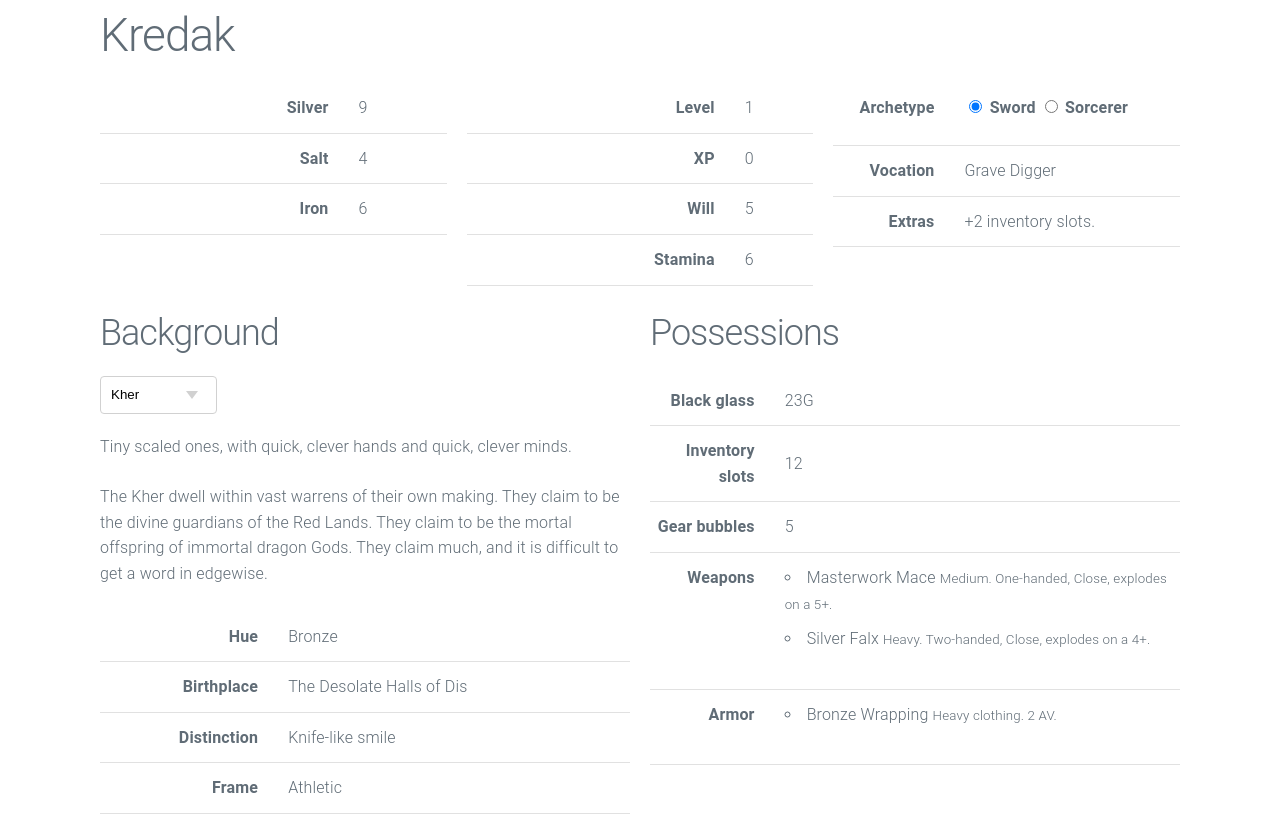
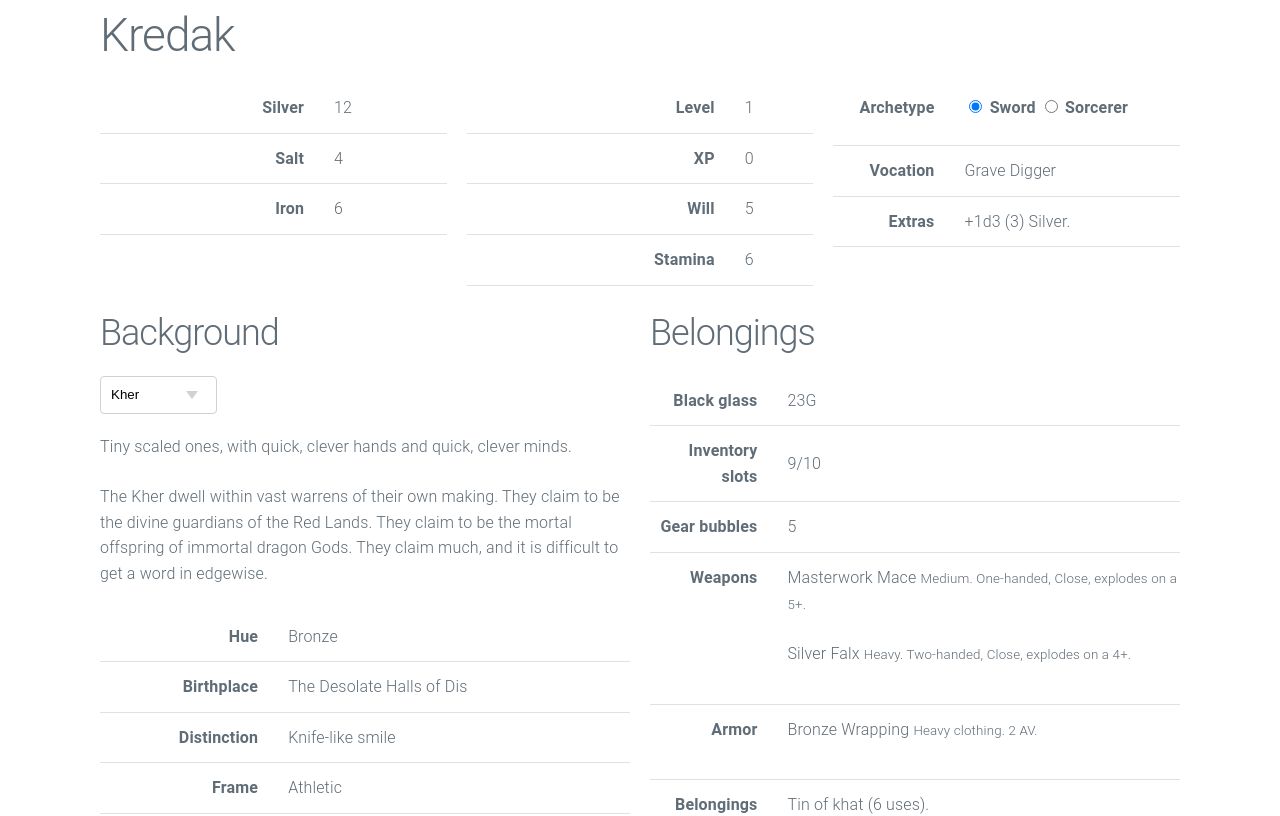
Before and after one commit to robfletcher/million-million-travelers, a Svelte app: page / in a window 1280 px wide. Shown: the top 816 px of the page. Built offline with nearby package versions, Linux system fonts and the light colour scheme.

Commit message:
belongings & used inventory slots

```diff
--- a/src/App.svelte
+++ b/src/App.svelte
@@ -81,30 +81,35 @@
 		</section>
 
 		<section class="column">
-			<h2>Possessions</h2>
+			<h2>Belongings</h2>
 			 <table>
-				<tr><th>Black glass</th>
-				<td>{traveler.blackGlass}G</td></tr>
-				<tr><th>Inventory slots</th>
-				<td>{traveler.inventory.slots}</td></tr>
-				<tr><th>Gear bubbles</th>
-				<td>{traveler.inventory.gearBubbles}</td></tr>
-				<tr><th>Weapons</th>
-				<td>
-					<ul>
+				<tr><th>Black glass</th><td>{traveler.blackGlass}G</td></tr>
+				<tr><th>Inventory slots</th><td>{traveler.usedSlots()}/{traveler.inventory.slots}</td></tr>
+				<tr><th>Gear bubbles</th><td>{traveler.inventory.gearBubbles}</td></tr>
+				<tr>
+					<th>Weapons</th>
+					<td>
 						{#each traveler.inventory.weapons as { description, type } }
-							<li>{description} <small>{type}</small></li>
+							<p>{description} <small>{type}</small></p>
 						{/each}
-					</ul>
-				</td></tr>
-				<tr><th>Armor</th>
-				<td>
-					<ul>
+					</td>
+				</tr>
+				<tr>
+					<th>Armor</th>
+					<td>
 						{#each traveler.inventory.armor as { description, type } }
-							<li>{description} <small>{type}</small></li>
+							<p>{description} <small>{type}</small></p>
 						{/each}
-					</ul>
-				</td></tr>
+					</td>
+				</tr>
+				<tr>
+					<th>Belongings</th>
+					<td>
+						{#each traveler.inventory.belongings as { description } }
+							<p>{description}</p>
+						{/each}
+					</td>
+				</tr>
 			 </table>
 		</section>
 	</div>
--- /dev/null
+++ b/src/armor.js
@@ -0,0 +1,137 @@
+import { tableD20 } from './dice.js';
+
+const armor = {
+  aspects: ['Ancestral', 'Studded', 'Nomad', 'Spiked', 'Bronze', 'Fur-lined', 'Copper', 'Silk-lined', 'Brass', 'Tarnished', 'Ancient', 'Fungal', 'Ceremonial', 'Gaudy', 'Corroded', 'Ornate', 'Ritual', 'Stone', 'Masterwork', 'Alien'],
+  types: [
+    {
+      form: 'War-shirt',
+      type: 'Heavy clothing. 2 AV.',
+      av: 2,
+      slots: 1
+    },
+    {
+      form: 'Loincloth',
+      type: 'Heavy clothing. 2 AV.',
+      av: 2,
+      slots: 1
+    },
+    {
+      form: 'Veil',
+      type: 'Heavy clothing. 2 AV.',
+      av: 2,
+      slots: 1
+    },
+    {
+      form: 'Wrapping',
+      type: 'Heavy clothing. 2 AV.',
+      av: 2,
+      slots: 1
+    },
+    {
+      form: 'Cape',
+      type: 'Heavy clothing. 2 AV.',
+      av: 2,
+      slots: 1
+    },
+    {
+      form: 'Tunic',
+      type: 'Light armor. 4 AV.',
+      av: 4,
+      slots: 2
+    },
+    {
+      form: 'Half-scale',
+      type: 'Light armor. 4 AV.',
+      av: 4,
+      slots: 2
+    },
+    {
+      form: 'Jazerant',
+      type: 'Light armor. 4 AV.',
+      av: 4,
+      slots: 2
+    },
+    {
+      form: 'Half-chain',
+      type: 'Light armor. 4 AV.',
+      av: 4,
+      slots: 2
+    },
+    {
+      form: 'Robes',
+      type: 'Light armor. 4 AV.',
+      av: 4,
+      slots: 2
+    },
+    {
+      form: 'Lamellar',
+      type: 'Heavy armor. 6 AV.',
+      av: 6,
+      slots: 3
+    },
+    {
+      form: 'Coat of scales',
+      type: 'Heavy armor. 6 AV.',
+      av: 6,
+      slots: 3
+    },
+    {
+      form: 'Cuirass',
+      type: 'Heavy armor. 6 AV.',
+      av: 6,
+      slots: 3
+    },
+    {
+      form: 'Linothorax',
+      type: 'Heavy armor. 6 AV.',
+      av: 6,
+      slots: 3
+    },
+    {
+      form: 'Panoply',
+      type: 'Heavy armor. 6 AV.',
+      av: 6,
+      slots: 3
+    },
+    {
+      form: 'Blocker',
+      type: 'Shield. +1 AV.',
+      av: 1,
+      slots: 1
+    },
+    {
+      form: 'Parma',
+      type: 'Shield. +1 AV.',
+      av: 1,
+      slots: 1
+    },
+    {
+      form: 'Roundshield',
+      type: 'Shield. +1 AV.',
+      av: 1,
+      slots: 1
+    },
+    {
+      form: 'Tower',
+      type: 'Shield. +1 AV.',
+      av: 1,
+      slots: 1
+    },
+    {
+      form: 'Aspis',
+      type: 'Shield. +1 AV.',
+      av: 1,
+      slots: 1
+    },
+  ]
+};
+
+export const randomArmor = () => {
+  const a = tableD20(armor.types);
+  return {
+    description: tableD20(armor.aspects) + ' ' + a.form,
+    type: a.type,
+    av: a.av,
+    slots: a.slots
+  };
+};
--- /dev/null
+++ b/src/belongings.js
@@ -0,0 +1,162 @@
+import { tableD66 } from './dice.js';
+
+const belongings = [
+  [
+    {
+      description: 'Jug of honeyed wine.',
+      slots: 1
+    },
+    {
+      description: 'Stygian lotus.',
+      slots: 1
+    },
+    {
+      description: 'Hempen rope (120’).',
+      slots: 1
+    },
+    {
+      description: 'Blasphemous scroll.',
+      slots: 1
+    },
+    {
+      description: 'Blackened bronze cooking-pot.',
+      slots: 1
+    },
+    {
+      description: 'Bronze file.',
+      slots: 1
+    }
+  ],
+  [
+    {
+      description: 'Ashwood torch (3).',
+      slots: 1
+    },
+    {
+      description: 'Trained corvid.',
+      slots: 1
+    },
+    {
+      description: 'Grease (3 uses).',
+      slots: 1
+    },
+    {
+      description: 'Small, vicious dog.',
+      slots: 1
+    },
+    {
+      description: 'Pack donkey (pack animal)',
+      slots: 0
+    },
+    {
+      description: 'Jar of fireflies (2d6).',
+      slots: 1
+    }
+  ],
+  [
+    {
+      description: 'Linen tent, for 1 person.',
+      slots: 1
+    },
+    {
+      description: 'Silver nails (d6).',
+      slots: 1
+    },
+    {
+      description: 'Small votive candles (6).',
+      slots: 1
+    },
+    {
+      description: 'Vial of troll blood (1 use).',
+      slots: 1
+    },
+    {
+      description: 'White chalk (6 uses).',
+      slots: 1
+    },
+    {
+      description: 'Necklace of ears.',
+      slots: 1
+    }
+  ],
+  [
+    {
+      description: 'Tin shovel.',
+      slots: 1
+    },
+    {
+      description: '‘Trained’ monkeys (d6).',
+      slots: 1
+    },
+    {
+      description: 'Soap (6 uses).',
+      slots: 1
+    },
+    {
+      description: 'Spool of yarn (24’).',
+      slots: 1
+    },
+    {
+      description: 'Cloak of unspecified leather.',
+      slots: 1
+    },
+    {
+      description: 'Tin of khat (6 uses).',
+      slots: 1
+    }
+  ],
+  [
+    {
+      description: 'Sickly horse (pack animal)',
+      slots: 0
+    },
+    {
+      description: 'Magnesium strip.',
+      slots: 1
+    },
+    {
+      description: 'Polished brass mirror.',
+      slots: 1
+    },
+    {
+      description: 'Cage of rats (d6).',
+      slots: 1
+    },
+    {
+      description: 'Thick furs, brilliant orange.',
+      slots: 1
+    },
+    {
+      description: 'Ancestor’s ashes.',
+      slots: 1
+    }
+  ],
+  [
+    {
+      description: 'Bronze chain (12’).',
+      slots: 1
+    },
+    {
+      description: 'Numbing herbs (6 uses).',
+      slots: 1
+    },
+    {
+      description: 'Pot of tar (3 uses).',
+      slots: 1
+    },
+    {
+      description: 'Porcelain death-mask.',
+      slots: 1
+    },
+    {
+      description: 'Fishing net, twine.',
+      slots: 1
+    },
+    {
+      description: 'Mummified paw.',
+      slots: 1
+    }
+  ]
+];
+
+export const randomItem = () => tableD66(belongings);
--- a/src/traveler.js
+++ b/src/traveler.js
@@ -1,7 +1,9 @@
 import { roll1d3, roll3d6, roll3d6dropLowest, table1D6, table2D6, tableD20, tableD66 } from './dice.js';
 import { backgrounds } from './backgrounds.js';
 import { vocations } from './vocations.js';
-import { randomArmor, randomWeapon } from './weapons.js';
+import { randomArmor } from './armor.js';
+import { randomWeapon } from './weapons.js';
+import { randomItem } from './belongings.js';
 
 export class Traveler {
   constructor() {
@@ -24,7 +26,8 @@
       slots: 10,
       gearBubbles: 5,
       weapons: [],
-      armor: []
+      armor: [],
+      belongings: [randomItem(), randomItem(), randomItem()]
     };
     this.extra = table1D6(this.#extras)();
   };
@@ -79,5 +82,11 @@
       this.description.push({ title: table.title, value: table2D6(table.table) });
     });
     this.description = this.description;
+  };
+
+  usedSlots = () => {
+    const mapper = (it) => it.slots
+    const reducer = (a, b) => a + b;
+    return this.inventory.weapons.map(mapper).reduce(reducer) + this.inventory.armor.map(mapper).reduce(reducer) + this.inventory.belongings.map(mapper).reduce(reducer);
   }
 }
--- a/src/weapons.js
+++ b/src/weapons.js
@@ -1,173 +1,107 @@
-import { tableD20, tableD66 } from './dice.js';
+import { tableD20 } from './dice.js';
 
 const weapons = {
   aspects: ['Ritual', 'Nomad', 'Parasitic', 'Masterwork', 'Crude', 'Venomous', 'Copper', 'Meteoric', 'Obsidian', 'Silver', 'Brass', 'Fungal', 'Vorpal', 'Clockwork', 'Ancient', 'Corroded', 'Alien', 'Stone', 'Bronze', 'Ceremonial'],
   types: [
     {
       form: 'Knife',
-      type: 'Small, One-handed, Close, explodes on a 6.'
+      type: 'Small, One-handed, Close, explodes on a 6.',
+      slots: 1
     },
     {
       form: 'Punch-dagger',
-      type: 'Small, One-handed, Close, explodes on a 6.'
+      type: 'Small, One-handed, Close, explodes on a 6.',
+      slots: 1
     },
     {
       form: 'Cudgel',
-      type: 'Small, One-handed, Close, explodes on a 6.'
+      type: 'Small, One-handed, Close, explodes on a 6.',
+      slots: 1
     },
     {
       form: 'Kris',
-      type: 'Small, One-handed, Close, explodes on a 6.'
+      type: 'Small, One-handed, Close, explodes on a 6.',
+      slots: 1
     },
     {
       form: 'Sling',
-      type: 'Small ranged, One-handed, Near, explodes on a 6.'
+      type: 'Small ranged, One-handed, Near, explodes on a 6.',
+      slots: 1
     },
     {
       form: 'Javelin',
-      type: 'Small ranged, One-handed, Near, explodes on a 6.'
+      type: 'Small ranged, One-handed, Near, explodes on a 6.',
+      slots: 1
     },
     {
       form: 'Bow',
-      type: 'Small ranged, One-handed, Near, explodes on a 6.'
+      type: 'Small ranged, One-handed, Near, explodes on a 6.',
+      slots: 1
     },
     {
       form: 'Khopesh',
-      type: 'Medium. One-handed, Close, explodes on a 5+.'
+      type: 'Medium. One-handed, Close, explodes on a 5+.',
+      slots: 2
     },
     {
       form: 'Duckbill ax',
-      type: 'Medium. One-handed, Close, explodes on a 5+.'
+      type: 'Medium. One-handed, Close, explodes on a 5+.',
+      slots: 2
     },
     {
       form: 'Mace',
-      type: 'Medium. One-handed, Close, explodes on a 5+.'
+      type: 'Medium. One-handed, Close, explodes on a 5+.',
+      slots: 2
     },
     {
       form: 'Battleax',
-      type: 'Heavy. Two-handed, Close, explodes on a 4+.'
+      type: 'Heavy. Two-handed, Close, explodes on a 4+.',
+      slots: 3
     },
     {
       form: 'Spear',
-      type: 'Heavy. Two-handed, Close, explodes on a 4+.'
+      type: 'Heavy. Two-handed, Close, explodes on a 4+.',
+      slots: 3
     },
     {
       form: 'Falx',
-      type: 'Heavy. Two-handed, Close, explodes on a 4+.'
+      type: 'Heavy. Two-handed, Close, explodes on a 4+.',
+      slots: 3
     },
     {
       form: 'Heavy crossbow',
-      type: 'Heavy ranged. Two-handed, Far, explodes on a 5+.'
+      type: 'Heavy ranged. Two-handed, Far, explodes on a 5+.',
+      slots: 3
     },
     {
       form: 'Siege bow',
-      type: 'Heavy ranged. Two-handed, Far, explodes on a 5+.'
+      type: 'Heavy ranged. Two-handed, Far, explodes on a 5+.',
+      slots: 3
     },
     {
       form: 'Horse bow',
-      type: 'Heavy ranged. Two-handed, Far, explodes on a 5+.'
+      type: 'Heavy ranged. Two-handed, Far, explodes on a 5+.',
+      slots: 3
     },
     {
       form: 'Handlock',
-      type: 'Light firearm. One-handed, Near, Firearm, explodes on a 4+.'
+      type: 'Light firearm. One-handed, Near, Firearm, explodes on a 4+.',
+      slots: 1
     },
     {
       form: 'Hand cannon',
-      type: 'Light firearm. One-handed, Near, Firearm, explodes on a 4+.'
+      type: 'Light firearm. One-handed, Near, Firearm, explodes on a 4+.',
+      slots: 1
     },
     {
       form: 'Matchlock',
-      type: 'Heavy firearm. Two-handed, Far, Firearm, explodes on a 3+.'
+      type: 'Heavy firearm. Two-handed, Far, Firearm, explodes on a 3+.',
+      slots: 3
     },
     {
       form: 'Hand-rocket',
-      type: 'Heavy firearm. Two-handed, Far, Firearm, explodes on a 3+.'
-    },
-  ]
-};
-
-const armor = {
-  aspects: ['Ancestral', 'Studded', 'Nomad', 'Spiked', 'Bronze', 'Fur-lined', 'Copper', 'Silk-lined', 'Brass', 'Tarnished', 'Ancient', 'Fungal', 'Ceremonial', 'Gaudy', 'Corroded', 'Ornate', 'Ritual', 'Stone', 'Masterwork', 'Alien'],
-  types: [
-    {
-      form: 'War-shirt',
-      type: 'Heavy clothing. 2 AV.'
-    },
-    {
-      form: 'Loincloth',
-      type: 'Heavy clothing. 2 AV.'
-    },
-    {
-      form: 'Veil',
-      type: 'Heavy clothing. 2 AV.'
-    },
-    {
-      form: 'Wrapping',
-      type: 'Heavy clothing. 2 AV.'
-    },
-    {
-      form: 'Cape',
-      type: 'Heavy clothing. 2 AV.'
-    },
-    {
-      form: 'Tunic',
-      type: 'Light armor. 4 AV.'
-    },
-    {
-      form: 'Half-scale',
-      type: 'Light armor. 4 AV.'
-    },
-    {
-      form: 'Jazerant',
-      type: 'Light armor. 4 AV.'
-    },
-    {
-      form: 'Half-chain',
-      type: 'Light armor. 4 AV.'
-    },
-    {
-      form: 'Robes',
-      type: 'Light armor. 4 AV.'
-    },
-    {
-      form: 'Lamellar',
-      type: 'Heavy armor. 6 AV.'
-    },
-    {
-      form: 'Coat of scales',
-      type: 'Heavy armor. 6 AV.'
-    },
-    {
-      form: 'Cuirass',
-      type: 'Heavy armor. 6 AV.'
-    },
-    {
-      form: 'Linothorax',
-      type: 'Heavy armor. 6 AV.'
-    },
-    {
-      form: 'Panoply',
-      type: 'Heavy armor. 6 AV.'
-    },
-    {
-      form: 'Blocker',
-      type: 'Shield. +1 AV.'
-    },
-    {
-      form: 'Parma',
-      type: 'Shield. +1 AV.'
-    },
-    {
-      form: 'Roundshield',
-      type: 'Shield. +1 AV.'
-    },
-    {
-      form: 'Tower',
-      type: 'Shield. +1 AV.'
-    },
-    {
-      form: 'Aspis',
-      type: 'Shield. +1 AV.'
+      type: 'Heavy firearm. Two-handed, Far, Firearm, explodes on a 3+.',
+      slots: 3
     },
   ]
 };
@@ -176,14 +110,7 @@
   const weapon = tableD20(weapons.types);
   return {
     description: tableD20(weapons.aspects) + ' ' + weapon.form,
-    type: weapon.type
+    type: weapon.type,
+    slots: weapon.slots
   };
 };
-
-export const randomArmor = () => {
-  const a = tableD20(armor.types);
-  return {
-    description: tableD20(armor.aspects) + ' ' + a.form,
-    type: a.type
-  };
-};
```
